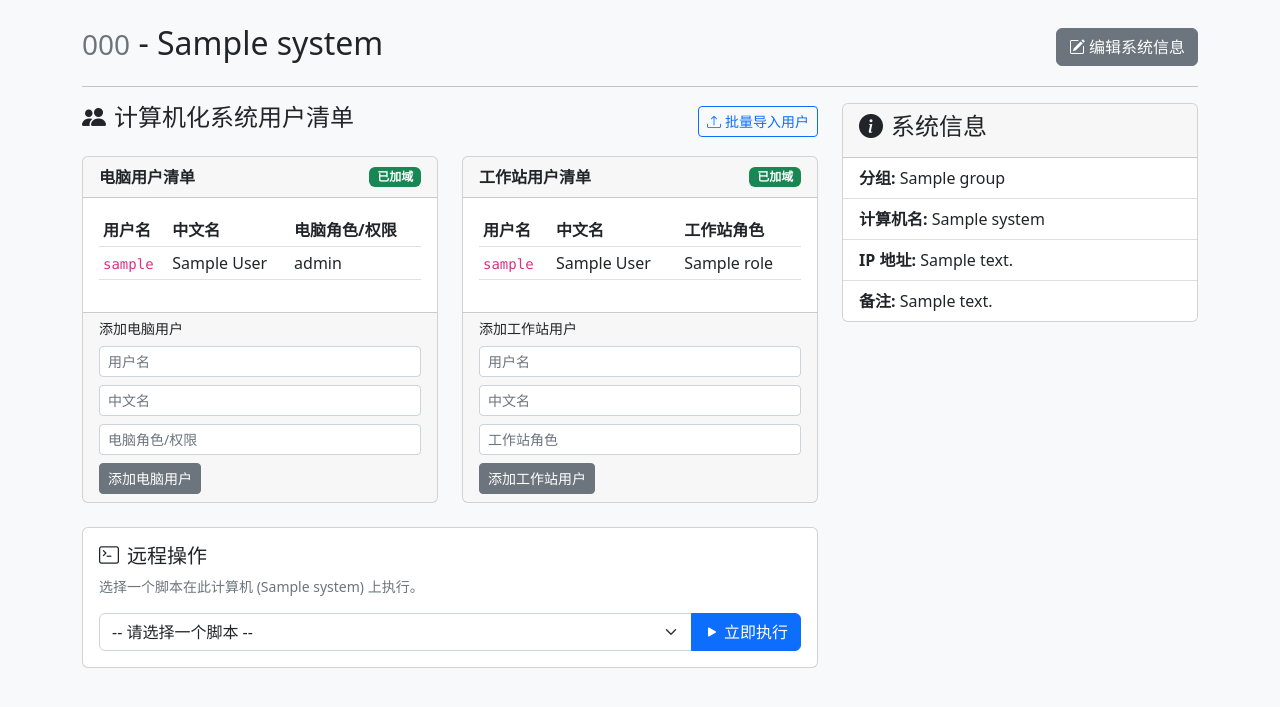
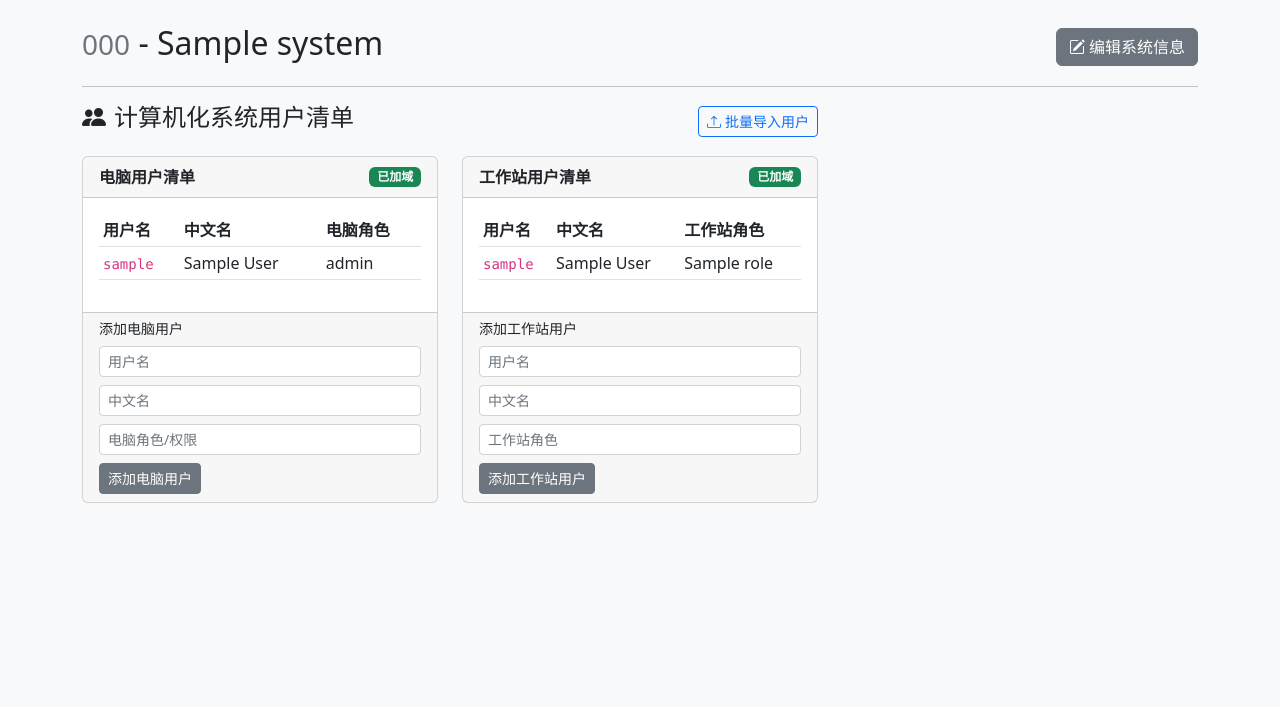
Before and after one commit to yangjunqin05-sketch/QCUserList-Flask-Project, a Flask app: page /system/1 in a window 1280 px wide. Shown: the part 56-763 px from the top of the page. Run offline with Flask 3, Linux system fonts and the light colour scheme; a user stored in the database is signed in; tables that the repository leaves empty hold one stand-in row (values such as "Sample post").

Commit message:
初版正常

```diff
--- a/app/routes.py
+++ b/app/routes.py
@@ -1,10 +1,9 @@
 # app/routes.py
-
 from flask import render_template, flash, redirect, url_for, request, Blueprint, jsonify
 from flask_login import current_user, login_user, logout_user, login_required
 from app import db
 from app.models import (User, System, SystemAccount, CheckHistory, SystemUser, WorkstationUser,
-                        SystemRole,DisableRequest, Group, Script, Job, UserRequest,RoleChangeRequest,
+                        SystemRole, DisableRequest, Group, Script, Job, UserRequest,RoleChangeRequest,
                         MenjinDeletionRequest, PartialDisableRequest)
 from app.forms import (LoginForm, SearchUserForm, EditSystemForm, AssignGroupForm,
                        AddSystemForm, GroupForm, ScriptForm, ExecuteJobForm,
@@ -348,19 +347,21 @@ def new_user_request():
 @login_required
 def my_requests():
     add_reqs = UserRequest.query.filter_by(requested_by_id=current_user.id).order_by(UserRequest.request_date.desc()).all()
+    # 使用正确的模型
     disable_reqs = DisableRequest.query.filter_by(requested_by_id=current_user.id).order_by(DisableRequest.request_date.desc()).all()
     role_change_reqs = RoleChangeRequest.query.filter_by(requested_by_id=current_user.id).order_by(RoleChangeRequest.request_date.desc()).all()
     all_systems = {s.id: s for s in System.query.all()}
     return render_template('my_requests.html', title='我的申请记录',
                            add_requests=add_reqs,
-                           disable_requests=disable_reqs, # <-- 修正
+                           disable_requests=disable_reqs, # 使用正确的变量名
                            role_change_requests=role_change_reqs,
                            all_systems=all_systems)
+
 
 @bp.route('/my_requests/<req_type>/<int:request_id>/cancel', methods=['POST'])
 @login_required
 def cancel_my_request(req_type, request_id):
-    """处理普通用户撤销自己的待处理申请"""
+    # 使用正确的 model_map
     model_map = {
         'add': UserRequest,
         'disable': DisableRequest,
@@ -370,21 +371,16 @@ def cancel_my_request(req_type, request_id):
     if not Model:
         flash('无效的申请类型。', 'danger')
         return redirect(url_for('routes.my_requests'))
-
     req = Model.query.get_or_404(request_id)
-
-    # 安全检查：确保用户只能撤销自己的申请
     if req.requested_by_id != current_user.id:
         flash('您没有权限撤销此申请。', 'danger')
         return redirect(url_for('routes.my_requests'))
-
     if req.status == 'pending':
         db.session.delete(req)
         db.session.commit()
         flash('申请已成功撤销。', 'success')
     else:
         flash('无法撤销一个已被管理员处理的申请。', 'warning')
-
     return redirect(url_for('routes.my_requests'))
 
 
@@ -452,7 +448,6 @@ def request_person_disable(chinese_name):
         flash(f'“{chinese_name}” 的所有活动系统账户都已有待处理的禁用申请。', 'warning')
     return redirect(url_for('routes.user_directory'))
 
-
 @bp.route('/user/request_partial_disable/<string:chinese_name>', methods=['POST'])
 @login_required
 def request_partial_disable(chinese_name):
@@ -481,12 +476,12 @@ def request_partial_disable(chinese_name):
     return redirect(url_for('routes.user_directory'))
 
 
+
 @bp.route('/admin/requests')
 @login_required
 @admin_required
 def pending_requests():
     add_reqs = UserRequest.query.filter_by(status='pending').order_by(UserRequest.request_date.desc()).all()
-    # 核心修正：使用新的模型名 DisableRequest
     disable_reqs = DisableRequest.query.filter_by(status='pending').order_by(DisableRequest.request_date.desc()).all()
     role_change_reqs = RoleChangeRequest.query.filter_by(status='pending').order_by(RoleChangeRequest.request_date.desc()).all()
     menjin_del_reqs = MenjinDeletionRequest.query.filter_by(status='pending').order_by(MenjinDeletionRequest.request_date.desc()).all()
@@ -495,11 +490,12 @@ def pending_requests():
     all_systems = {s.id: s for s in System.query.all()}
     return render_template('admin_pending_requests.html', title='待执行申请',
                            add_requests=add_reqs,
-                           disable_requests=disable_reqs, # 核心修正：传递新的变量名
+                           disable_requests=disable_reqs,
                            role_change_requests=role_change_reqs,
                            menjin_del_requests=menjin_del_reqs,
                            partial_disable_requests=partial_disable_reqs,
                            all_systems=all_systems)
+
 @bp.route('/admin/requests/add/<int:request_id>/approve', methods=['POST'])
 @login_required
 @admin_required
@@ -571,7 +567,6 @@ def approve_partial_disable_request(request_id):
     db.session.commit()
     flash(f'已为用户 “{req.chinese_name}” 成功禁用了 {disabled_count} 项系统权限。', 'success')
     return redirect(url_for('routes.pending_requests'))
-
 @bp.route('/admin/requests/partial_disable/<int:request_id>/cancel', methods=['POST'])
 @login_required
 @admin_required
@@ -664,12 +659,25 @@ def approve_disable_request(request_id):
     WorkstationUser.query.filter_by(account_id=account_to_disable.id).update({'is_active': False}, synchronize_session=False)
 
     req.status = 'completed'
-
-    # 现在，commit 会将上面所有的更改（包括两个update和status的更改）一并提交
     db.session.commit()
 
     flash(f'用户 "{account_to_disable.chinese_name}" 的所有系统权限已禁用。', 'success')
     return redirect(url_for('routes.pending_requests'))
+
+@bp.route('/admin/requests/disable/<int:request_id>/cancel', methods=['POST'])
+@login_required
+@admin_required
+def cancel_disable_request(request_id):
+    req = DisableRequest.query.get_or_404(request_id)
+    if req.status == 'pending':
+        user_name_to_flash = req.account_to_disable.chinese_name
+        db.session.delete(req)
+        db.session.commit()
+        flash(f'已成功撤销对用户 “{user_name_to_flash}” 的禁用申请。', 'success')
+    else:
+        flash('无法撤销一个已处理的申请。', 'warning')
+    return redirect(url_for('routes.pending_requests'))
+
 
 @bp.route('/admin/requests/delete/<int:request_id>/cancel', methods=['POST'])
 @login_required
--- a/app/templates/system_detail.html
+++ b/app/templates/system_detail.html
@@ -1,45 +1,37 @@
+<!-- app/templates/system_detail.html (禁用功能重构版) -->
+
 {% extends "base.html" %}
 
 {% block content %}
 <div class="container">
-    <!-- 页面标题和编辑按钮 -->
     <div class="d-flex justify-content-between align-items-center mb-3">
-        <h2>
-            <small class="text-muted">{{ system.system_number }}</small> - {{ system.name }}
-        </h2>
+        <h2><small class="text-muted">{{ system.system_number }}</small> - {{ system.name }}</h2>
         {% if current_user.role == 'admin' %}
-            <a href="{{ url_for('routes.edit_system', system_id=system.id) }}" class="btn btn-secondary">
-                <i class="bi bi-pencil-square me-1"></i>编辑系统信息
-            </a>
+            <a href="{{ url_for('routes.edit_system', system_id=system.id) }}" class="btn btn-secondary"><i class="bi bi-pencil-square me-1"></i>编辑系统信息</a>
         {% endif %}
     </div>
     <hr>
-
     <div class="row g-4">
-        <!-- 左侧：用户清单与远程操作 -->
         <div class="col-lg-8">
             <div class="d-flex justify-content-between align-items-center mb-3">
                 <h4><i class="bi bi-people-fill me-2"></i>计算机化系统用户清单</h4>
                 {% if current_user.role == 'admin' %}
-                    <a href="{{ url_for('routes.batch_import_users', system_id=system.id) }}" class="btn btn-outline-primary btn-sm">
-                        <i class="bi bi-upload me-1"></i>批量导入用户
-                    </a>
+                    <a href="{{ url_for('routes.batch_import_users', system_id=system.id) }}" class="btn btn-outline-primary btn-sm"><i class="bi bi-upload me-1"></i>批量导入用户</a>
                 {% endif %}
             </div>
             <div class="row">
                 <!-- 电脑用户 -->
                 <div class="col-md-6">
                     <div class="card h-100">
-                        <div class="card-header d-flex justify-content-between align-items-center">
-                            <strong>电脑用户清单</strong>
-                            {% if system.is_domain_joined %}<span class="badge bg-success">已加域</span>{% endif %}
-                        </div>
+                        <div class="card-header d-flex justify-content-between align-items-center"><strong>电脑用户清单</strong>{% if system.is_domain_joined %}<span class="badge bg-success">已加域</span>{% endif %}</div>
                         <div class="card-body">
-                            {% if system.system_users.all() %}
+                            <!-- 核心修正：在这里添加 .filter_by(is_active=True) -->
+                            {% set active_computer_users = system.system_users.filter_by(is_active=True).all() %}
+                            {% if active_computer_users %}
                             <table class="table table-sm">
-                                <thead><tr><th>用户名</th><th>中文名</th><th>电脑角色/权限</th></tr></thead>
+                                <thead><tr><th>用户名</th><th>中文名</th><th>电脑角色</th></tr></thead>
                                 <tbody>
-                                {% for su in system.system_users %}
+                                {% for su in active_computer_users %}
                                 <tr>
                                     <td><code>{{ su.account.username }}</code></td>
                                     <td>{{ su.account.chinese_name }}</td>
@@ -49,7 +41,24 @@
                                 </tbody>
                             </table>
                             {% else %}
-                            <p class="text-muted">该系统暂无电脑用户。</p>
+                            <p class="text-muted">该系统暂无活动电脑用户。</p>
+                            {% endif %}
+
+                            <!-- 已禁用用户 -->
+                            {% set disabled_computer_users = system.system_users.filter_by(is_active=False).all() %}
+                            {% if disabled_computer_users %}
+                            <hr>
+                            <h6 class="text-muted small">已禁用用户</h6>
+                            <ul class="list-group list-group-flush">
+                                {% for su in disabled_computer_users %}
+                                <li class="list-group-item d-flex justify-content-between align-items-center list-group-item-secondary py-1 px-2">
+                                    <small><code>{{ su.account.username }}</code> ({{ su.account.chinese_name }}) - {{ su.system_role }}</small>
+                                    <form action="{{ url_for('routes.enable_user_link', link_type='computer', link_id=su.id) }}" method="POST" onsubmit="return confirm('确认要重新启用该用户的此项权限吗？')">
+                                        <button class="btn btn-outline-success btn-sm" style="--bs-btn-padding-y: .1rem; font-size: 0.75rem;">启用</button>
+                                    </form>
+                                </li>
+                                {% endfor %}
+                            </ul>
                             {% endif %}
                         </div>
                         {% if current_user.role == 'admin' %}
@@ -69,16 +78,15 @@
                 <!-- 工作站用户 -->
                 <div class="col-md-6">
                     <div class="card h-100">
-                        <div class="card-header d-flex justify-content-between align-items-center">
-                             <strong>工作站用户清单</strong>
-                            {% if system.is_workstation_domain_joined %}<span class="badge bg-success">已加域</span>{% endif %}
-                        </div>
+                        <div class="card-header d-flex justify-content-between align-items-center"><strong>工作站用户清单</strong>{% if system.is_workstation_domain_joined %}<span class="badge bg-success">已加域</span>{% endif %}</div>
                         <div class="card-body">
-                             {% if system.workstation_users.all() %}
+                             <!-- 核心修正：在这里添加 .filter_by(is_active=True) -->
+                             {% set active_ws_users = system.workstation_users.filter_by(is_active=True).all() %}
+                             {% if active_ws_users %}
                              <table class="table table-sm">
                                 <thead><tr><th>用户名</th><th>中文名</th><th>工作站角色</th></tr></thead>
                                 <tbody>
-                                {% for wu in system.workstation_users %}
+                                {% for wu in active_ws_users %}
                                 <tr>
                                     <td><code>{{ wu.account.username }}</code></td>
                                     <td>{{ wu.account.chinese_name }}</td>
@@ -88,7 +96,24 @@
                                 </tbody>
                             </table>
                             {% else %}
-                            <p class="text-muted">该系统暂无工作站用户。</p>
+                            <p class="text-muted">该系统暂无活动工作站用户。</p>
+                            {% endif %}
+
+                            <!-- 已禁用用户 -->
+                            {% set disabled_ws_users = system.workstation_users.filter_by(is_active=False).all() %}
+                            {% if disabled_ws_users %}
+                            <hr>
+                            <h6 class="text-muted small">已禁用用户</h6>
+                            <ul class="list-group list-group-flush">
+                                {% for wu in disabled_ws_users %}
+                                <li class="list-group-item d-flex justify-content-between align-items-center list-group-item-secondary py-1 px-2">
+                                    <small><code>{{ wu.account.username }}</code> ({{ wu.account.chinese_name }}) - {{ wu.role.name }}</small>
+                                    <form action="{{ url_for('routes.enable_user_link', link_type='workstation', link_id=wu.id) }}" method="POST" onsubmit="return confirm('确认要重新启用该用户的此项权限吗？')">
+                                        <button class="btn btn-outline-success btn-sm" style="--bs-btn-padding-y: .1rem; font-size: 0.75rem;">启用</button>
+                                    </form>
+                                </li>
+                                {% endfor %}
+                            </ul>
                             {% endif %}
                         </div>
                         {% if current_user.role == 'admin' %}
@@ -106,47 +131,6 @@
                     </div>
                 </div>
             </div>
-
-            <!-- 远程执行脚本 -->
-             {% if current_user.role == 'admin' and system.computer_name %}
-             <div class="card mt-4">
-                 <div class="card-body">
-                     <h5 class="card-title"><i class="bi bi-terminal me-2"></i>远程操作</h5>
-                     <p class="card-text small text-muted">选择一个脚本在此计算机 ({{ system.computer_name }}) 上执行。</p>
-                     <form onsubmit="executeScript(event, {{ system.id }}, '{{ system.computer_name }}')">
-                        <div class="input-group">
-                            <select class="form-select" id="script-select-{{ system.id }}" required>
-                                <option value="" selected disabled>-- 请选择一个脚本 --</option>
-                                {% for script in scripts %}
-                                <option value="{{ script.id }}">{{ script.name }}</option>
-                                {% endfor %}
-                            </select>
-                            <button type="submit" class="btn btn-primary">
-                                <i class="bi bi-play-fill me-1"></i>立即执行
-                            </button>
-                        </div>
-                    </form>
-                 </div>
-             </div>
-             {% endif %}
-        </div>
-
-        <!-- 右侧：系统信息 -->
-        <div class="col-lg-4">
-            <div class="card">
-                <div class="card-header">
-                    <h4><i class="bi bi-info-circle-fill me-2"></i>系统信息</h4>
-                </div>
-                <ul class="list-group list-group-flush">
-                    <li class="list-group-item"><strong>分组:</strong> {{ system.group.name if system.group else '未分组' }}</li>
-                    <li class="list-group-item"><strong>计算机名:</strong> {{ system.computer_name or 'N/A' }}</li>
-                    <li class="list-group-item"><strong>IP 地址:</strong> {{ system.ip_address or 'N/A' }}</li>
-                    <li class="list-group-item"><strong>备注:</strong> {{ system.notes or '无' }}</li>
-                </ul>
-            </div>
-        </div>
-    </div>
-</div>
 
 <!-- 远程执行结果模态框 -->
 <div class="modal fade" id="jobResultModal" tabindex="-1" aria-labelledby="jobResultModalLabel" aria-hidden="true">
```
Also changed, not shown: app/templates/admin_pending_requests.html (+10 -13 lines), app/templates/user_directory.html (+51 -44 lines).
